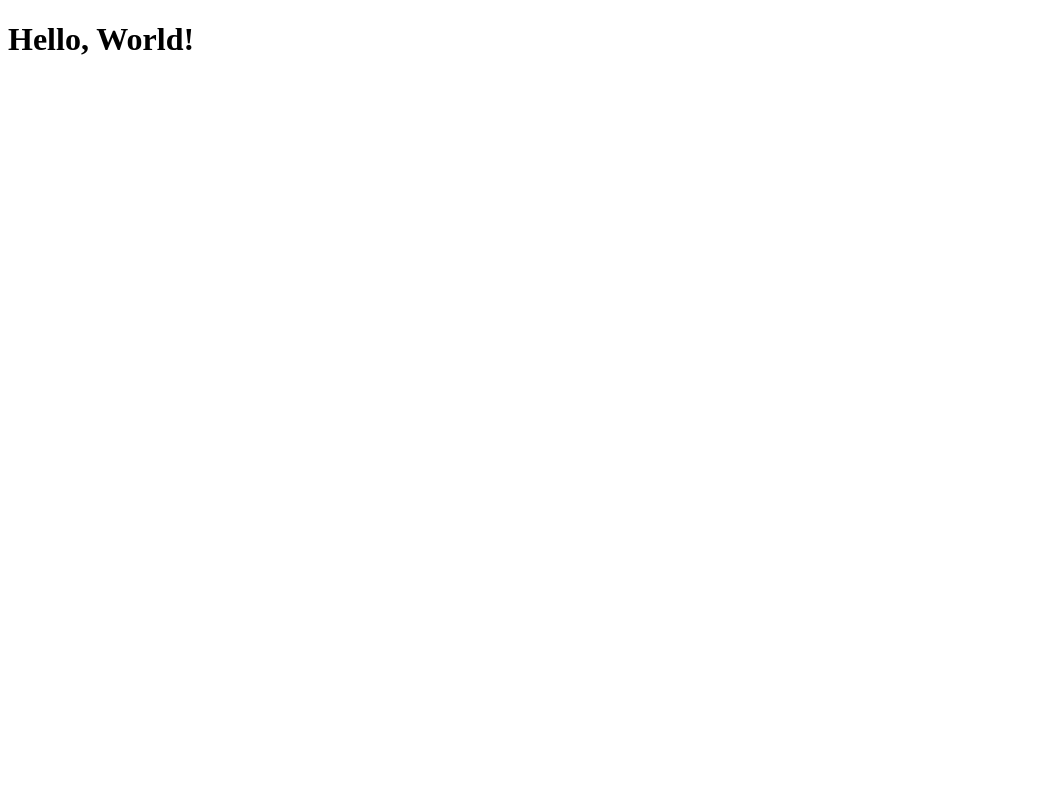
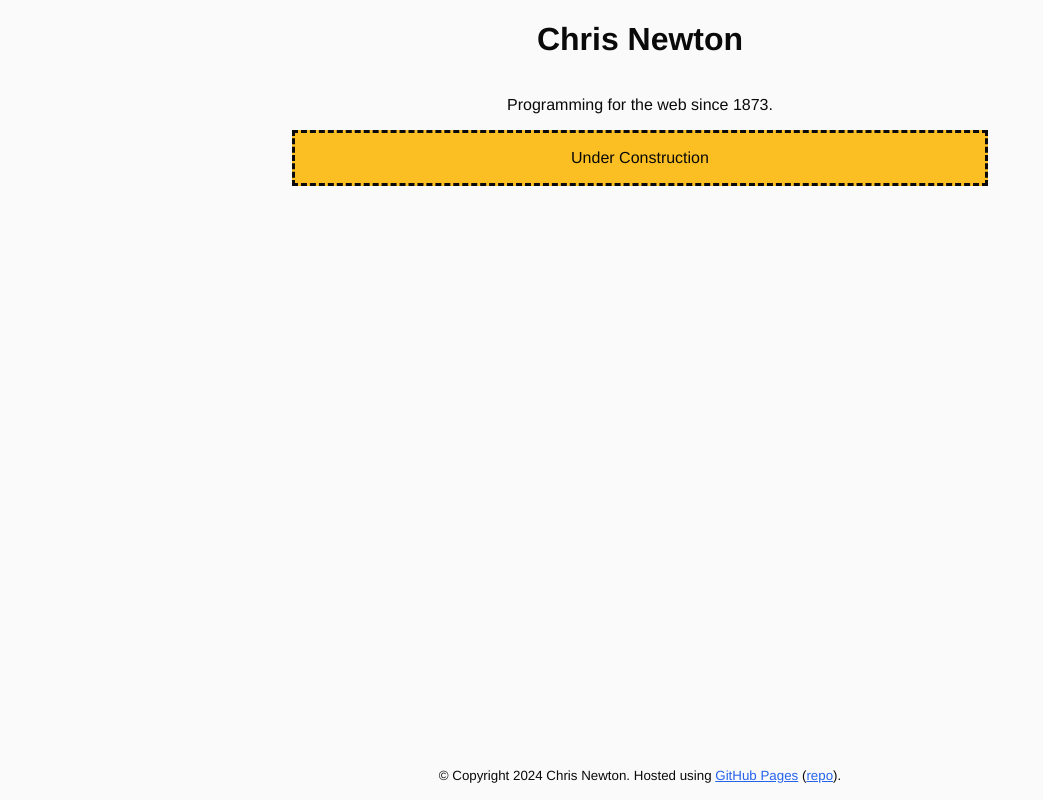
Before and after one commit to chrisnewtn/chrisnewtn.github.io, a plain HTML site: page docs/index.html in a window 1280 px wide. Shown: the whole page, without its empty margins (0-1043 px from the left). Drawn offline with Linux system fonts and the light colour scheme.

Commit message:
Add placeholder blurb and basic CSS

```diff
--- a/docs/index.html
+++ b/docs/index.html
@@ -4,8 +4,20 @@
   <meta charset="UTF-8">
   <meta name="viewport" content="width=device-width, initial-scale=1.0">
   <title>Chris Newton</title>
+  <link rel="stylesheet" href="style.css">
 </head>
 <body>
-  <h1>Hello, World!</h1>
+  <header>
+    <h1>Chris Newton</h1>
+  </header>
+  <main>
+    <p>Programming for the web since 1873.</p>
+    <div class="under-construction">
+      Under Construction
+    </div>
+  </main>
+  <footer>
+    <p><small>&copy; Copyright 2024 Chris Newton. Hosted using <a href="https://pages.github.com/">GitHub Pages</a> (<a href="https://github.com/chrisnewtn/chrisnewtn.github.io/">repo</a>).</small></p>
+  </footer>
 </body>
 </html>
--- /dev/null
+++ b/docs/style.css
@@ -0,0 +1,68 @@
+* {
+  box-sizing: border-box;
+}
+
+html,
+body {
+  height: 100%;
+}
+
+a {
+  color: var(--blue);
+}
+a:visited {
+  color: var(--purple);
+}
+
+body {
+  /* light theme colours */
+  /* https://tailwindcss.com/docs/customizing-colors#default-color-palette */
+  --bg-color: #fafafa;
+  --primary-text: #0a0a0a;
+  --blue: #2563eb;
+  --purple: #9333ea;
+
+  font-family: Helvetica, Arial, sans-serif;
+  color: var(--primary-text);
+  background-color: var(--bg-color);
+
+  margin: 0;
+  display: grid;
+  grid-template-columns: auto auto auto;
+  grid-template-rows: max-content auto max-content;
+  grid-template-areas:
+    ". header ."
+    ". main ."
+    ". footer .";
+}
+
+body > header {
+  text-align: center;
+  grid-area: header;
+}
+
+body > main {
+  text-align: center;
+  grid-area: main;
+}
+
+body > footer {
+  text-align: center;
+  grid-area: footer;
+}
+
+.under-construction {
+  background-color: #fbbf24;
+  border: dashed #0a0a0a;
+  padding: 1rem;
+  color: #0a0a0a;
+}
+
+@media (prefers-color-scheme: dark) {
+  body {
+    --bg-color: #0a0a0a;
+    --primary-text: #fafafa;
+    --blue: #3b82f6;
+    --purple: #a855f7;
+  }
+}
```
